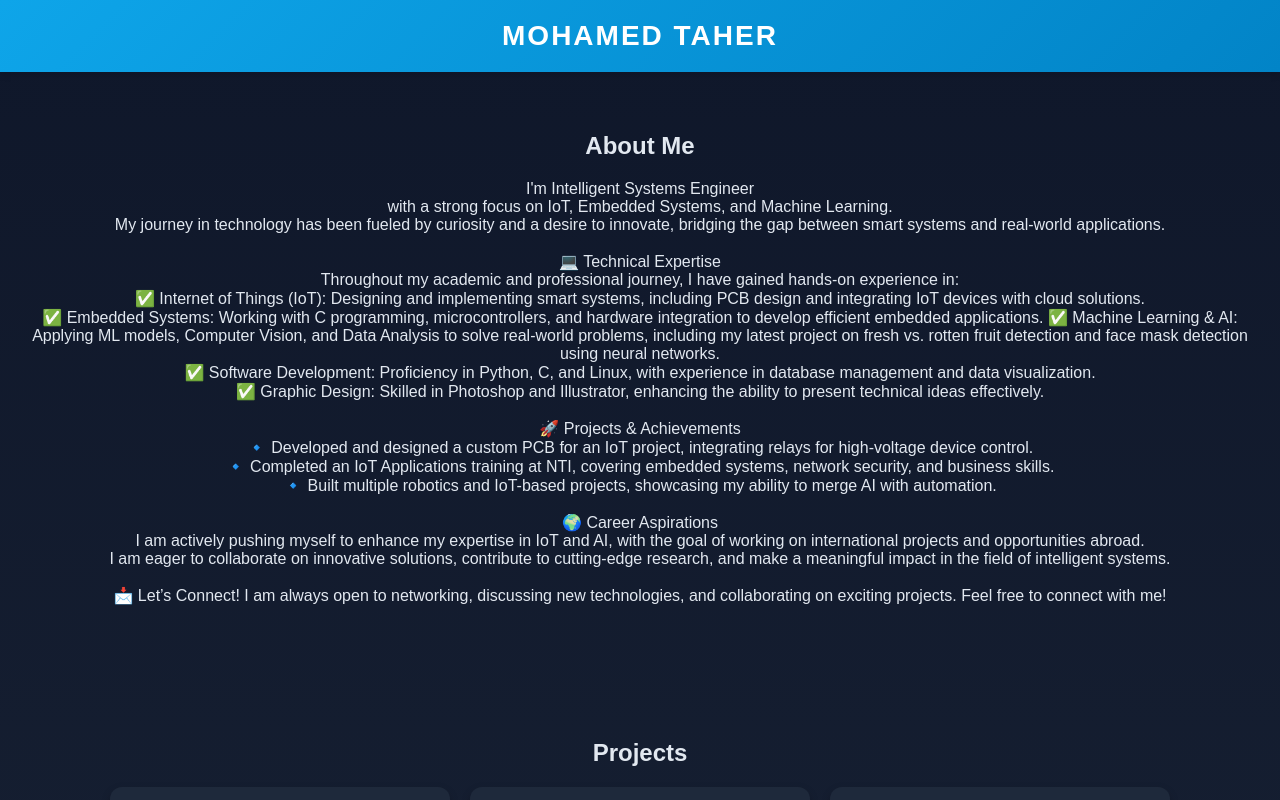
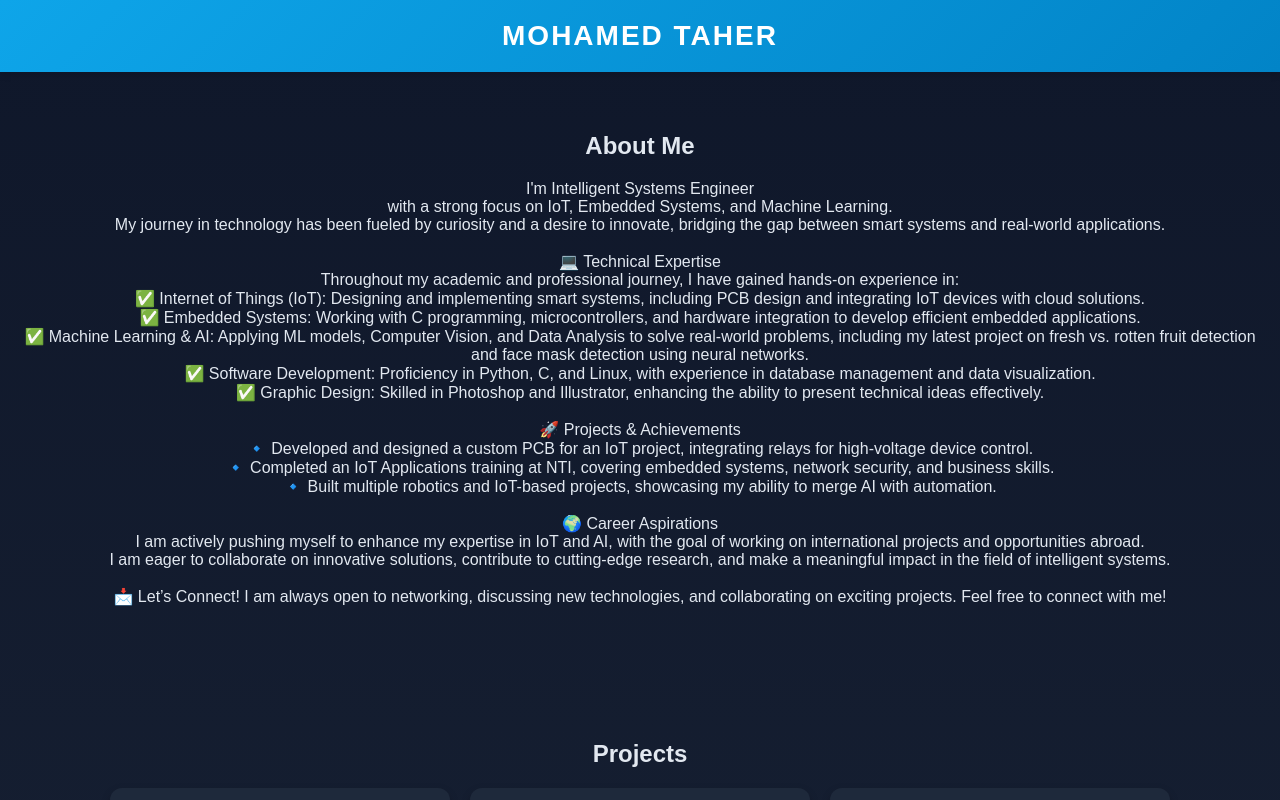
Before and after one commit to MohamedTaher57/Portfolio, a plain HTML site: page index.html in a window 1280 px wide. Shown: the top 800 px of the page. Drawn offline with Linux system fonts and the light colour scheme.

Commit message:
Update index.html

```diff
--- a/index.html
+++ b/index.html
@@ -20,7 +20,7 @@
             💻 Technical Expertise <br>
             Throughout my academic and professional journey, I have gained hands-on experience in: <br>
             ✅ Internet of Things (IoT): Designing and implementing smart systems, including PCB design and integrating IoT devices with cloud solutions.<br>
-            ✅ Embedded Systems: Working with C programming, microcontrollers, and hardware integration to develop efficient embedded applications.<be>
+            ✅ Embedded Systems: Working with C programming, microcontrollers, and hardware integration to develop efficient embedded applications.<br>
             ✅ Machine Learning & AI: Applying ML models, Computer Vision, and Data Analysis to solve real-world problems, including my latest project on fresh vs. rotten fruit detection and face mask detection using neural networks.<br>
             ✅ Software Development: Proficiency in Python, C, and Linux, with experience in database management and data visualization.<br>
             ✅ Graphic Design: Skilled in Photoshop and Illustrator, enhancing the ability to present technical ideas effectively.<br> <br>
```
